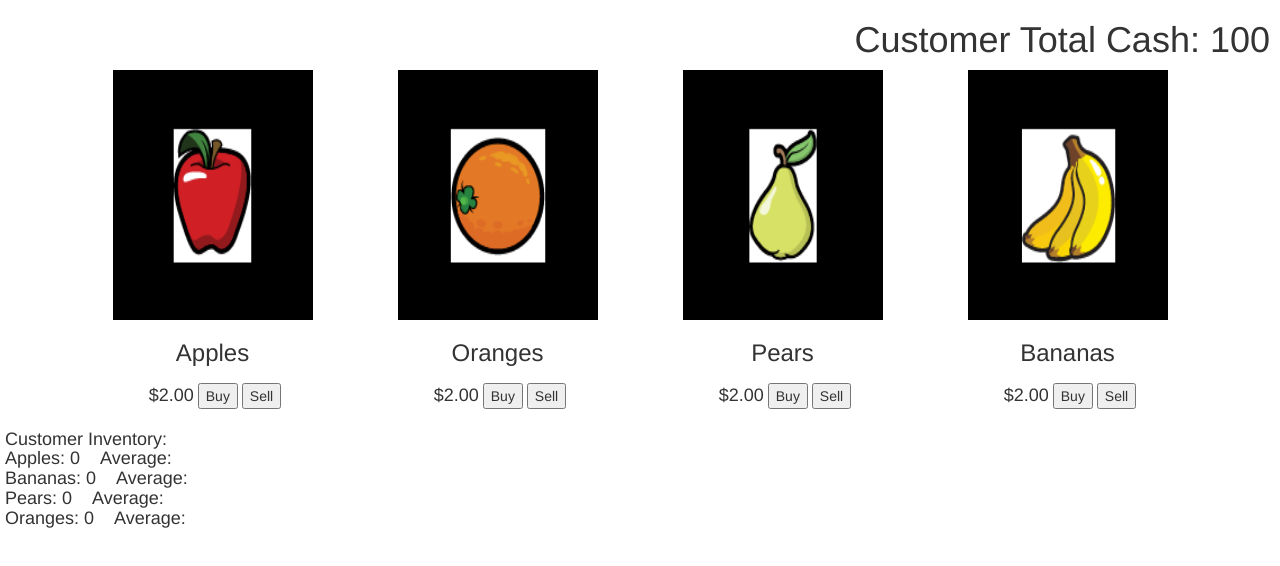
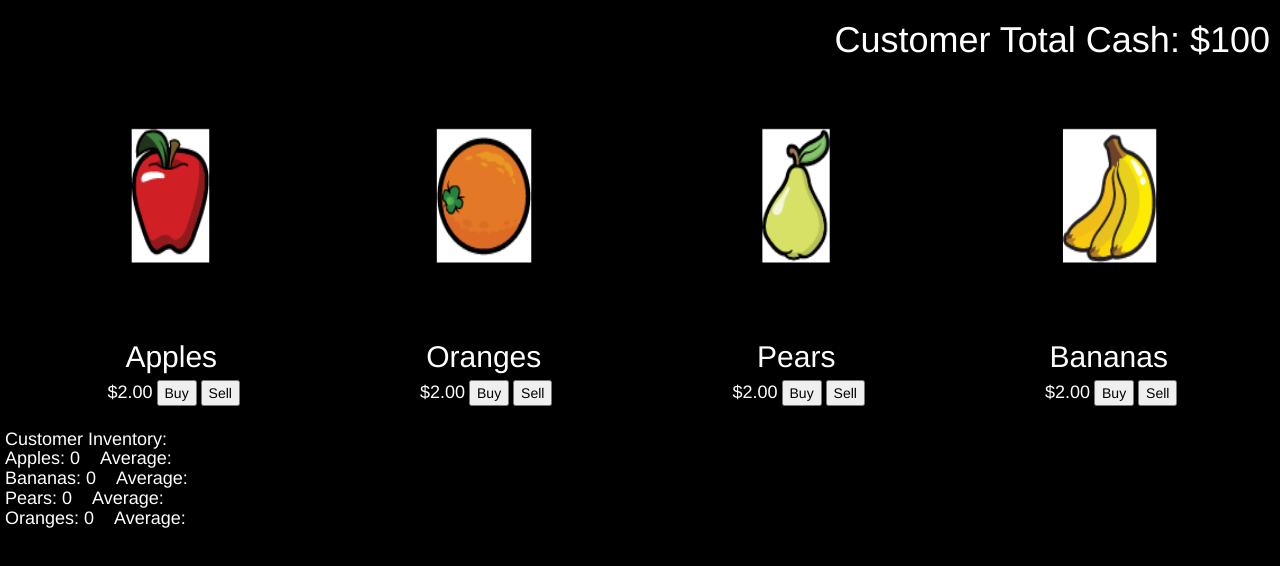
Before and after one commit to adameastvold/the_fruit_market, a plain HTML site: page index.html in a window 1280 px wide. Drawn offline with nearby package versions, Linux system fonts and the light colour scheme.

Commit message:
more styles

```diff
--- a/index.html
+++ b/index.html
@@ -6,17 +6,17 @@
 	<title></title>
 
 	<meta name="description" content="Webpage">
-	<link href="styles.css" rel="stylesheet">
+	<!-- <link href="styles.css" rel="stylesheet"> -->
 	<link rel="stylesheet" href="http://maxcdn.bootstrapcdn.com/bootstrap/3.3.7/css/bootstrap.min.css">
   <script src="https://ajax.googleapis.com/ajax/libs/jquery/1.12.4/jquery.min.js"></script>
   <script src="http://maxcdn.bootstrapcdn.com/bootstrap/3.3.7/js/bootstrap.min.js"></script>
-
+	<link href="styles.css" rel="stylesheet">
 	<script src="vendors/jquery-3.1.0.min.js"></script>
 	<script src="app.js"></script>
 </head>
 
 <body>
-	<h1 id="customerTotal">Customer Total Cash: <span id="totalCash"> 0 </span> </h1>
+	<h1 id="customerTotal">Customer Total Cash: $<span id="totalCash"> 0 </span> </h1>
 
 	<div class='container'>
 
--- a/styles.css
+++ b/styles.css
@@ -1,5 +1,19 @@
+* {
+  color: white;
+}
+
+
+body {
+  background-color: black;
+  color: white;
+}
 .container {
 /*border: 1px solid black;*/
+background-color: black;
+color: white;
+width: 100%;
+color: white;
+
 }
 
 }
@@ -16,7 +30,7 @@ img {
 h3 {
   font-size: 30px;
   margin-bottom: 0;
-
+  color: white;
   /*border: 1px solid black;*/
 }
 h4 {
@@ -24,9 +38,11 @@ h4 {
   /*text-align: center;*/
   /*border: 1px solid black;*/
     margin-left: 5px;
+    color: white;
 }
 #totalCash {
   margin-right: 10px;
+  color: white;
 }
 #fruitWindow {
   display: inline-block;
@@ -42,9 +58,11 @@ h4 {
 
 #cart {
   width: 300px;
+  color: white;
   /*border: 1px solid black;*/
 }
 
 button {
   /*border: 1px solid black;*/
+  color: black;
 }
```
